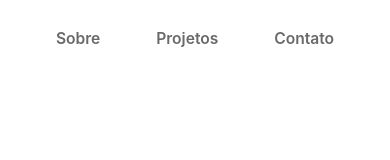
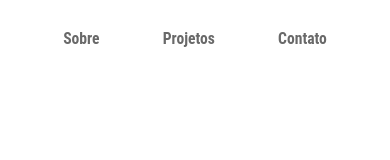
Before and after one commit to danie11z/Portfolio, a React (Create React App) app: page / in a window 390 px wide. Shown: the top 160 px of the page. Built offline with nearby package versions, Linux system fonts and the light colour scheme.

Commit message:
Detalhes do responsivo da header

```diff
--- a/src/Styles/AppStyle.js
+++ b/src/Styles/AppStyle.js
@@ -1,6 +1,8 @@
 import { createGlobalStyle } from "styled-components"
 
 export const GlobalStyle = createGlobalStyle`
+
+@import url('https://fonts.googleapis.com/css2?family=Roboto+Condensed:wght@300;400;700&display=swap');
 
     *{
         margin: 0;
--- a/src/Styles/HeaderStyle.js
+++ b/src/Styles/HeaderStyle.js
@@ -16,6 +16,10 @@ export const MenuList = styled.ul`
     align-items: center;
     height: 9vh;
 
+    @media screen and (max-width: 820px) and (min-width: 700px){
+        width: 40vw;
+    }
+
     @media screen and (max-width: 700px) and (min-width: 501px){
         width: 50vw;
     }
@@ -30,9 +34,18 @@ export const MenuLink = styled(Link)`
     color: #696969;
     font-weight: 600;
     font-size: 1.3vw;
+    font-family: 'Roboto Condensed', sans-serif;
 
     &:hover{
         color: #000000;
+    }
+
+    @media screen and (max-width: 1440px) and (min-width: 820px){
+        font-size: 1.8vw;
+    }
+
+    @media screen and (max-width: 820px) and (min-width: 700px){
+        font-size: 2.5vw;
     }
 
     @media screen and (max-width: 700px) and (min-width: 500px){
```
